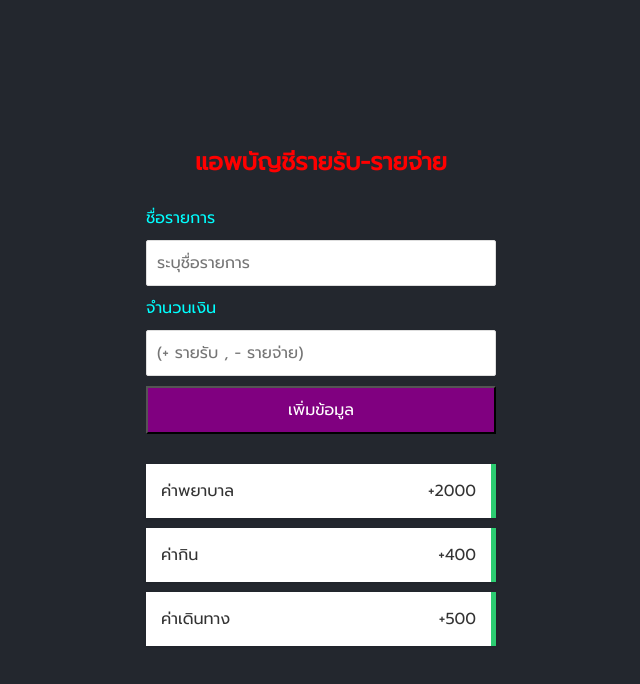
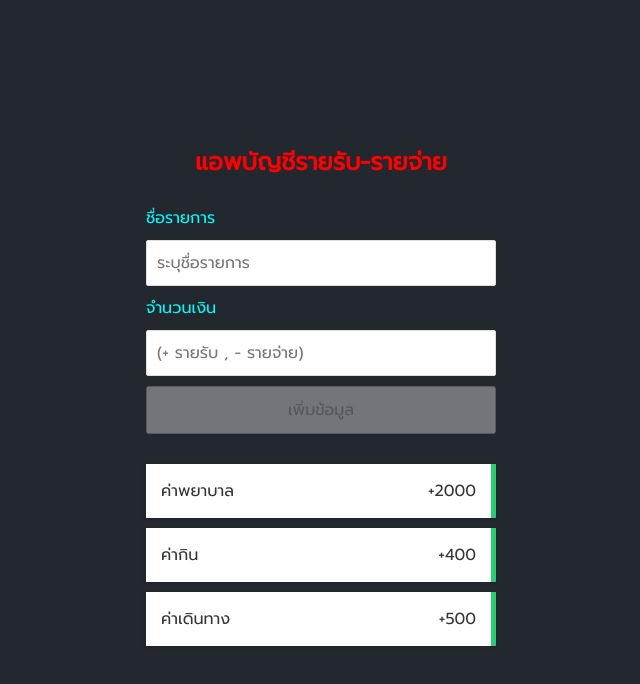
Before and after one commit to notnapat/Not-React-Test, a React (Create React App) app: page / in a window 1280 px wide. Shown: the top 684 px of the page, without its empty margins (319-959 px from the left). Built offline with nearby package versions, Linux system fonts and the light colour scheme.

Commit message:
UseEffect  ดักข้ามูลใน input มาตั่งเงื้อนไข  1-7   (ในกรณีนี้  ต้อ่งระบุ ค่าในinput ให้ครบ จำนวนเงินไม่เท่ากับ0 )

```diff
--- a/src/components/FormComponent.css
+++ b/src/components/FormComponent.css
@@ -15,8 +15,8 @@
     outline: none;
 }
 .btn{
-    background-color: purple;
-    color: #fff;
+    /* background-color: purple;
+    color: #fff; */
     cursor: pointer;
     display: block;
     margin: 10px 0 30px;
--- a/src/components/FormComponent.js
+++ b/src/components/FormComponent.js
@@ -1,5 +1,5 @@
 import './FormComponent.css'
-import {useState} from 'react'
+import {useState,useEffect} from 'react'   // useEf 1 (useEffect)
 import { v4 as uuidv4 } from 'uuid'    // App.js P , P 7
 
 
@@ -9,6 +9,8 @@
       const [/* title ใช่แสดงข้อมูล*/  title,     /*setTitleใช้ดึงข้อมูล*/   setTitle] = useState('')  // H and S  1 เก็บค่าที่พิมพ์  จาก inputTitle
       const [amount,setAmount] = useState('')   //  H and  S 1 เก็บค่าที่พิมพ์ จาก inputAmount
 
+// UseEffect  ดักข้ามูลใน input มาตั่งเงื้อนไข  1-7   (ในกรณีนี้  ต้อ่งระบุ ค่าในinput ให้ครบ จำนวนเงินไม่เท่ากับ0 )
+      const [formValid,setFormValid] = useState(false)  // useEf 2
 //!!!!!!!!!!!!!!!!!!!!!!!!!!!!!!!!!!!!!!!!!!!!!!!!!!!!!!
 // (F) FormComponent  and  Css
 // (E) Event
@@ -21,7 +23,6 @@
      setAmount(event.target.value)  // H and S 2
      // console.log(event.target.value)
 }
-
 const saveItem =(event)=>{
       event.preventDefault()  // ค้างการแสดง console ไว้ ไม่ให้รี
       // console.log("save complete")
@@ -33,8 +34,13 @@
 // console.log (itemData) //  H  and  S   4    // แสดงค่าของ usestate  ที่รับค่ามาแล้ว
 props.onAddItem(itemData) // App.js P , P 10 ส่งข้อมูล กลับไป App.js  (onAppItem)
 setTitle('')  // H and S 5 เปลี่ยนค่าที่แสดง หลังจาก แสดง usestate ,ตกลง , บันทึก
-setAmount(0)
+setAmount('')
 }
+
+useEffect(()=>{         // useEf 3 ดักข้อมูลที่ป้อนใน input แล้วมาตั่งเงื่อนไข
+      const checkData = title.trim().length>0 && amount!==0 && amount!=='' // useEf 4 เงือ่นไข
+     setFormValid(checkData)   // useEf 5 ส่งค่ากลับไป useEf 2 ว่า ถ้าเงื่อนไขตรง ให้สลับค่า useState
+},[title,amount])  //useEf 6  ตัวที่จะดักข้อมูล   ไม่ใส่ก็น่าจะได้  มั่งนะ
       return (
 
             <div >
@@ -48,7 +54,7 @@
                               <input type="number" placeholder="(+ รายรับ , - รายจ่าย)" onChange={inputAmount} value={amount} />
                         </div>
                         <div >
-                              <button type="submit" className="btn">เพิ่มข้อมูล</button>
+                              <button type="submit" className="btn" disabled={!formValid /* useEf 7  ดึงค่ามาจาก useEf 2 ไม่ให้กดปุ่มได้ จนกว่า จะเข้าเงือนไข*/}>เพิ่มข้อมูล</button>
                         </div>
                   </form>
             </div>
```
